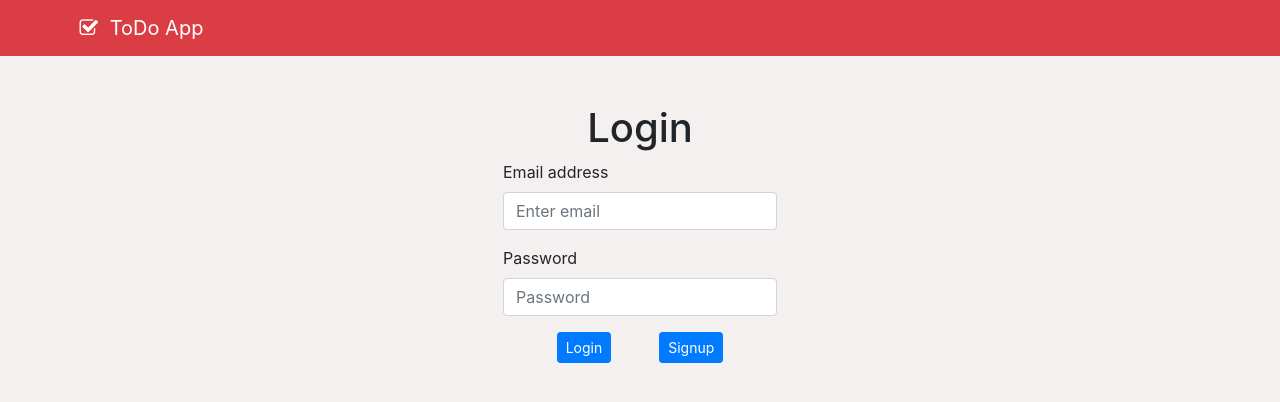
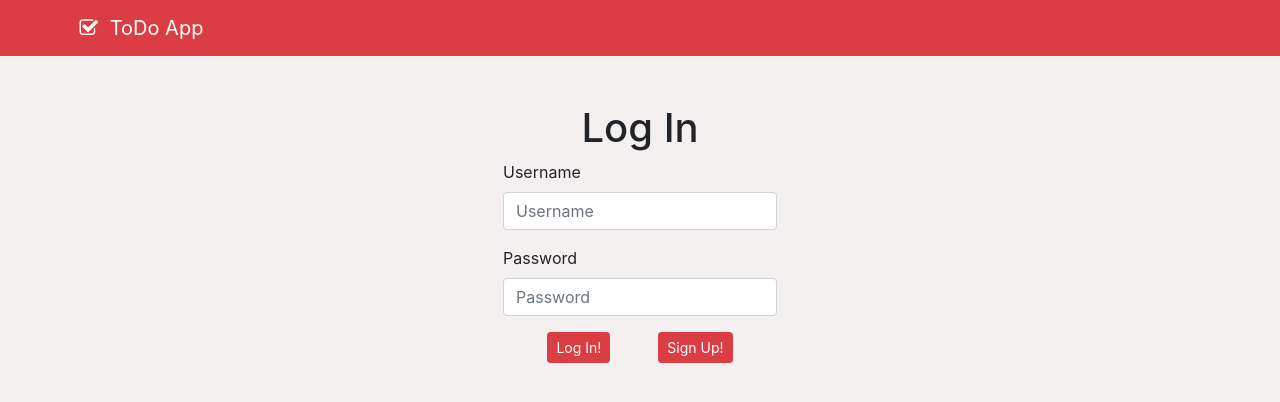
Before and after one commit to emskaplann/to-do-app-frontend, a React (Create React App) app: page /tasks in a window 1280 px wide. Shown: the top 402 px of the page. Built offline with nearby package versions, Linux system fonts and the light colour scheme; no server answers.

Commit message:
idk what is the update

```diff
--- a/src/components/main-components/LoginPage.js
+++ b/src/components/main-components/LoginPage.js
@@ -32,27 +32,27 @@ const LoginPage = ({ parent, bool }) => {
         <Container className='d-flex justify-content-center flex-column  h-100'>
           <div className="text-center">
             <h1 className='pt-5'>
-              {signup ? "Create New Account" : "Login"}
+              {signup ? "Create New Account" : "Log In"}
             </h1>
           </div>
           <div className='d-flex flex-row w-100 h-100  flex-fill justify-content-center '>
             <Form >
               <Form.Group controlId="formGroupEmail">
-                <Form.Label>Email address</Form.Label>
-                <Form.Control placeholder="Enter email" value={username} onChange={e => setUsername(e.target.value)} />
+                <Form.Label>Username</Form.Label>
+                <Form.Control placeholder="Username" value={username} onChange={e => setUsername(e.target.value)} />
               </Form.Group>
               <Form.Group controlId="formGroupPassword">
                 <Form.Label>Password</Form.Label>
-                <Form.Control type="password" placeholder="Password" value={password} onChange={e => setPassword(e.target.value)} />
+                <Form.Control type="Password" placeholder="Password" value={password} onChange={e => setPassword(e.target.value)} />
               </Form.Group>
             </Form>
           </div>
           <div className="w-50 d-flex align-self-center justify-content-center" >
-            <Button size='sm' onClick={e => handleClick(signup, username, password, parent)} variant="primary">
-              {!signup ? "Login" : "Create"}
+            <Button size='sm' style={{backgroundColor: '#db3d44', borderColor: '#db3d44'}} onClick={e => handleClick(signup, username, password, parent)} variant="primary">
+              {!signup ? "Log In!" : "Create Account!"}
             </Button>
-            <Button size='sm' onClick={e => setSignup(!signup)} variant="primary" className='ml-5'>
-              {!signup ? "Signup" : "Login"}
+            <Button size='sm' style={{backgroundColor: '#db3d44', borderColor: '#db3d44'}} onClick={e => setSignup(!signup)} variant="primary" className='ml-5 btn-outline-primaryd'>
+              {!signup ? "Sign Up!" : "Log In!"}
             </Button>
           </div>
         </Container>
--- a/src/services/ProjectService.js
+++ b/src/services/ProjectService.js
@@ -14,7 +14,6 @@ export default class ProjectService {
       if (response.status > 199 && response.status < 300) return response.json()
       throw response.statusText
     }).then(projects => {
-      console.log(projects)
       const allTasks = projects.map(project => project.tasks).flat()
       this.component.setState({ projects, allTasks })
     }).catch(reason => console.log(reason))
```
